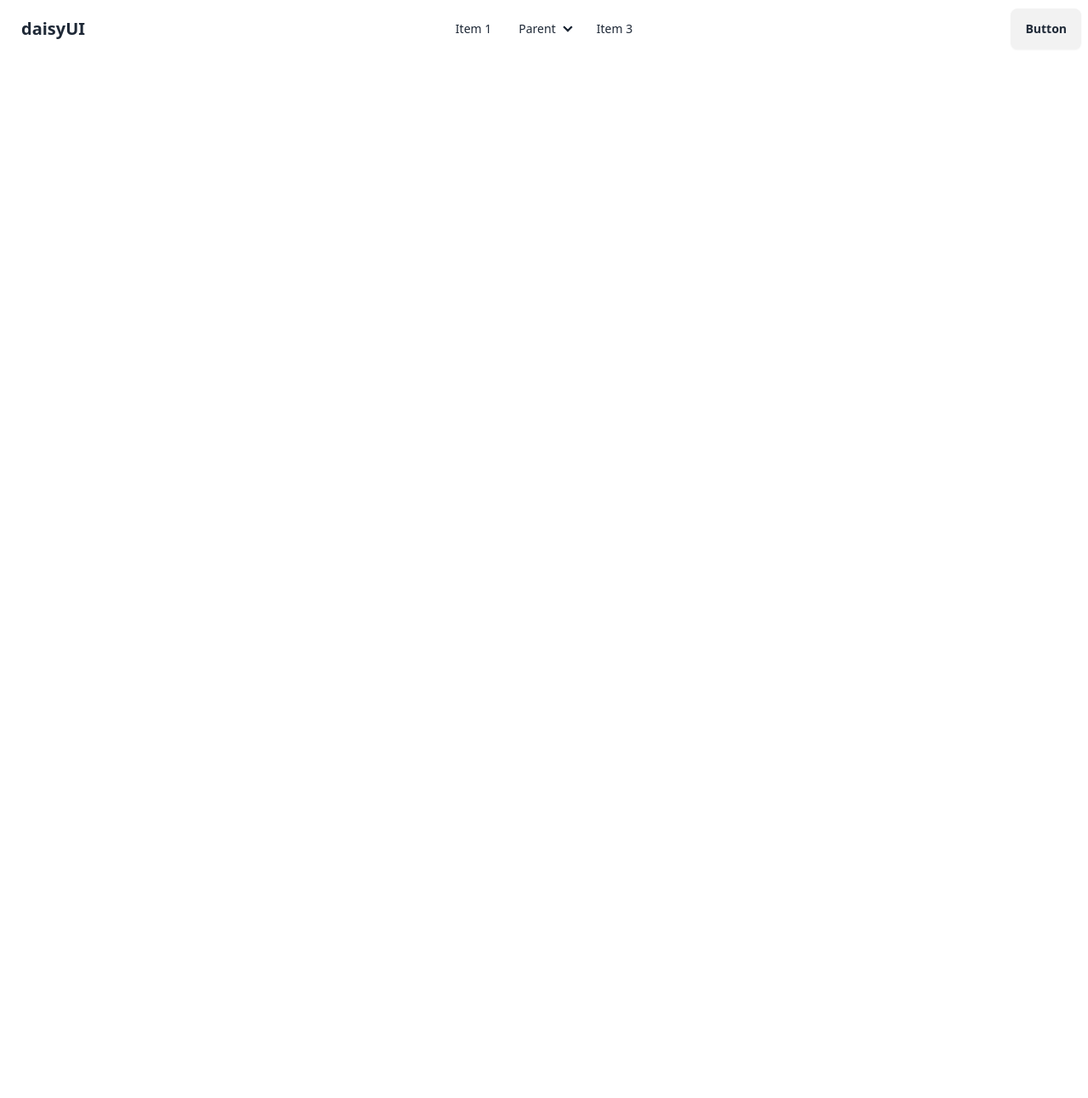
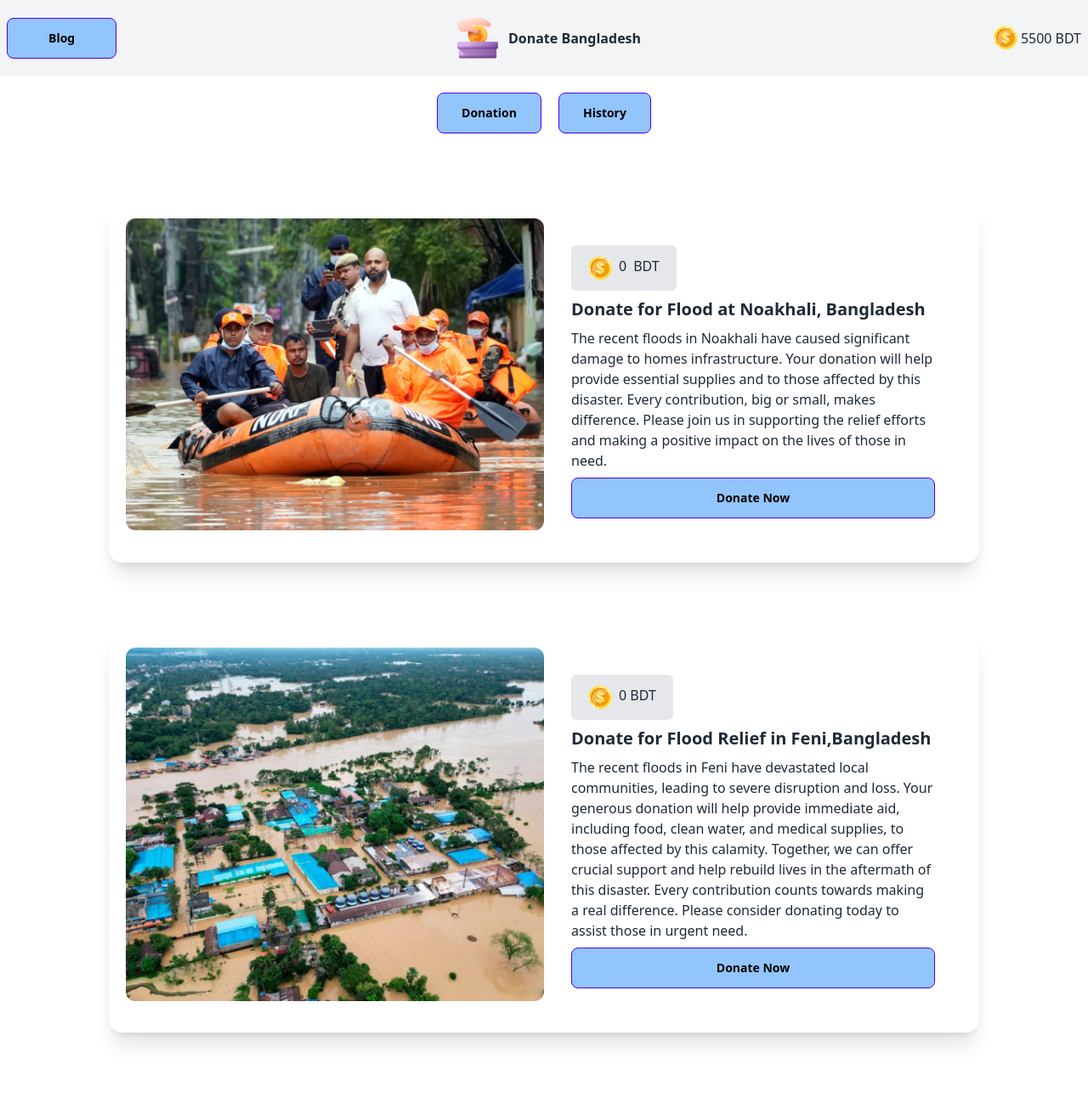
Before and after one commit to Jahid9236/assignment-5, a plain HTML site: page index.html in a window 1280 px wide. Shown: the top 1292 px of the page at 85% size. Before the commit the page ends 800 px from the top, so only its background shows below. Drawn offline with nearby package versions, Linux system fonts and the light colour scheme.

Commit message:
built basic structure of index page

```diff
--- a/index.html
+++ b/index.html
@@ -1,5 +1,5 @@
 <!DOCTYPE html>
-<html lang="en">
+<html lang="en" data-theme="light">
 <head>
     <meta charset="UTF-8">
     <meta name="viewport" content="width=device-width, initial-scale=1.0">
@@ -9,64 +9,121 @@
     <link href="https://cdn.jsdelivr.net/npm/daisyui@4.12.10/dist/full.min.css" rel="stylesheet" type="text/css" />
     <script src="https://cdn.tailwindcss.com"></script>
 </head>
-<body>
+<body class="">
 
     <nav>
 
-        <div class="navbar bg-base-100">
-            <div class="navbar-start">
-              <div class="dropdown">
-                <div tabindex="0" role="button" class="btn btn-ghost lg:hidden">
-                  <svg
-                    xmlns="http://www.w3.org/2000/svg"
-                    class="h-5 w-5"
-                    fill="none"
-                    viewBox="0 0 24 24"
-                    stroke="currentColor">
-                    <path
-                      stroke-linecap="round"
-                      stroke-linejoin="round"
-                      stroke-width="2"
-                      d="M4 6h16M4 12h8m-8 6h16" />
-                  </svg>
-                </div>
-                <ul
-                  tabindex="0"
-                  class="menu menu-sm dropdown-content bg-base-100 rounded-box z-[1] mt-3 w-52 p-2 shadow">
-                  <li><a>Item 1</a></li>
-                  <li>
-                    <a>Parent</a>
-                    <ul class="p-2">
-                      <li><a>Submenu 1</a></li>
-                      <li><a>Submenu 2</a></li>
-                    </ul>
-                  </li>
-                  <li><a>Item 3</a></li>
-                </ul>
-              </div>
-              <a class="btn btn-ghost text-xl">daisyUI</a>
+        <div class="navbar bg-base-100 py-5 justify-center bg-gray-100 items-center">
+            <div class="navbar-start w-1/3">
+              <a class="btn btn-primary bg-blue-300 text-black px-12">Blog</a>
             </div>
-            <div class="navbar-center hidden lg:flex">
-              <ul class="menu menu-horizontal px-1">
-                <li><a>Item 1</a></li>
-                <li>
-                  <details>
-                    <summary>Parent</summary>
-                    <ul class="p-2">
-                      <li><a>Submenu 1</a></li>
-                      <li><a>Submenu 2</a></li>
-                    </ul>
-                  </details>
-                </li>
-                <li><a>Item 3</a></li>
-              </ul>
+
+            <div class="navbar-center lg:flex space-x-3 justify-center w-1/3 ml-3">
+              <img src="./assets/logo.png" alt="Logo Image">
+              <p class="font-bold">Donate Bangladesh</p>
             </div>
-            <div class="navbar-end">
-              <a class="btn">Button</a>
+
+            <div class="navbar-end space-x-1 w-1/3">
+                <img src="./assets/coin.png" alt="Coin Image">
+                <p id="available-balance">5500</p>
+                <p>BDT</p>
             </div>
+          </div>
+
+          <div class="flex justify-center items-center space-x-5 my-5">
+            <a class="btn btn-primary bg-blue-300 px-7 text-black">Donation</a>
+            <a class="btn btn-primary bg-blue-300 px-7 text-black">History</a>
           </div>
 
     </nav>
 
+    <main class="w-full ">
+
+
+        <!-- Card 01 Noakhali -->
+        <div class="card bg-base-100 shadow-xl flex lg:flex-row mx-auto w-4/5 my-20 lg:py-5 lg:px-5">
+            <div class="lg:w-1/2">
+                <figure>
+                    <img
+                      src="./assets/noakhali.png"
+                      alt="Shoes" />
+                  </figure>
+            </div>
+            <div class="card-body lg:w-1/2">
+              <div class="flex">
+                <span class="bg-gray-200 flex px-5 py-3 rounded-md space-x-2">
+                    <img src="./assets/coin.png" alt="Coin">
+                    <p id="amount-noakhali">0</p>
+                    <p>BDT</p>
+                </span>
+              </div>
+              <p class="font-bold text-xl">Donate for Flood at Noakhali, Bangladesh</p>
+              <p> The recent floods in Noakhali have caused significant damage to homes  infrastructure. Your donation will help provide essential supplies and  to those affected by this disaster. Every contribution, big or small, makes  difference. Please join us in supporting the relief efforts and making a positive impact on the lives of those in need.</p>
+
+              <div class="card-actions">
+                <button id="donate-btn-noakhali" class="btn btn-primary w-full bg-blue-300 text-black font-bold">Donate Now</button>
+              </div>
+            </div>
+        </div>
+
+
+        <!-- Card 02 Feni -->
+        <div class="card bg-base-100 shadow-xl flex lg:flex-row mx-auto w-4/5 my-20 lg:py-5 lg:px-5">
+            <div class="lg:w-1/2">
+                <figure>
+                    <img
+                      src="./assets/feni.png"
+                      alt="Shoes" />
+                  </figure>
+            </div>
+            <div class="card-body lg:w-1/2">
+              <div class="flex">
+                <span class="bg-gray-200 flex px-5 py-3 rounded-md space-x-2">
+                    <img src="./assets/coin.png" alt="Coin">
+                    <p>0 BDT</p>
+                </span>
+              </div>
+              <p class="font-bold text-xl">Donate for Flood Relief in Feni,Bangladesh</p>
+              <p>The recent floods in Feni have devastated local communities, leading to severe disruption and loss. Your generous donation will help provide immediate aid, including food, clean water, and medical supplies, to those affected by this calamity. Together, we can offer crucial support and help rebuild lives in the aftermath of this disaster. Every contribution counts towards making a real difference. Please consider donating today to assist those in urgent need.</p>
+
+              <div class="card-actions">
+                <button class="btn btn-primary w-full bg-blue-300 text-black font-bold">Donate Now</button>
+              </div>
+            </div>
+        </div>
+
+
+        <!-- Card 03 Protest -->
+        <div class="card bg-base-100 shadow-xl flex lg:flex-row mx-auto w-4/5 my-20 lg:py-5 lg:px-5">
+            <div class="lg:w-1/2">
+                <figure>
+                    <img
+                      src="./assets/quota-protest.png"
+                      alt="Shoes" />
+                  </figure>
+            </div>
+            <div class="card-body lg:w-1/2">
+              <div class="flex">
+                <span class="bg-gray-200 flex px-5 py-3 rounded-md space-x-2">
+                    <img src="./assets/coin.png" alt="Coin">
+                    <p>0 BDT</p>
+                </span>
+              </div>
+              <p class="font-bold text-xl">Aid for Injured in the Quota Movement</p>
+              <p>The recent Quota movement has resulted in numerous injuries and significant hardship for many individuals. Your support is crucial in providing medical assistance, rehabilitation, and necessary supplies to those affected. By contributing, you help ensure that injured individuals receive the care and support they need during this challenging time. Every donation plays a vital role in alleviating their suffering and aiding in their recovery. Please consider making a donation to support these brave individuals in their time of need.</p>
+
+              <div class="card-actions">
+                <button class="btn btn-primary w-full bg-blue-300 text-black font-bold">Donate Now</button>
+              </div>
+            </div>
+        </div>
+
+
+    </main>
+
+    <footer class="h-28 bg-gray-200">
+
+    </footer>
+
 </body>
 </html>
```
Also changed, not shown: tailwind.config.js (added).
